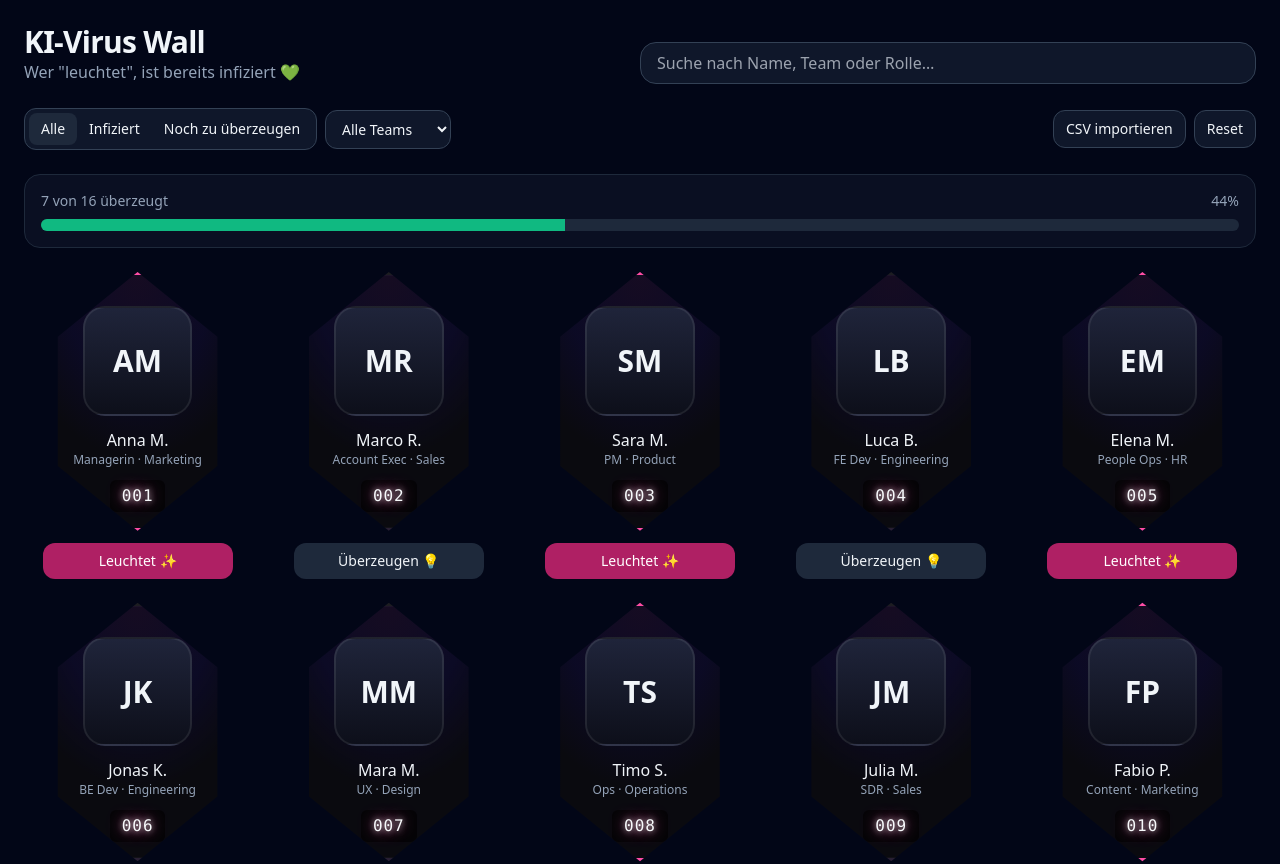
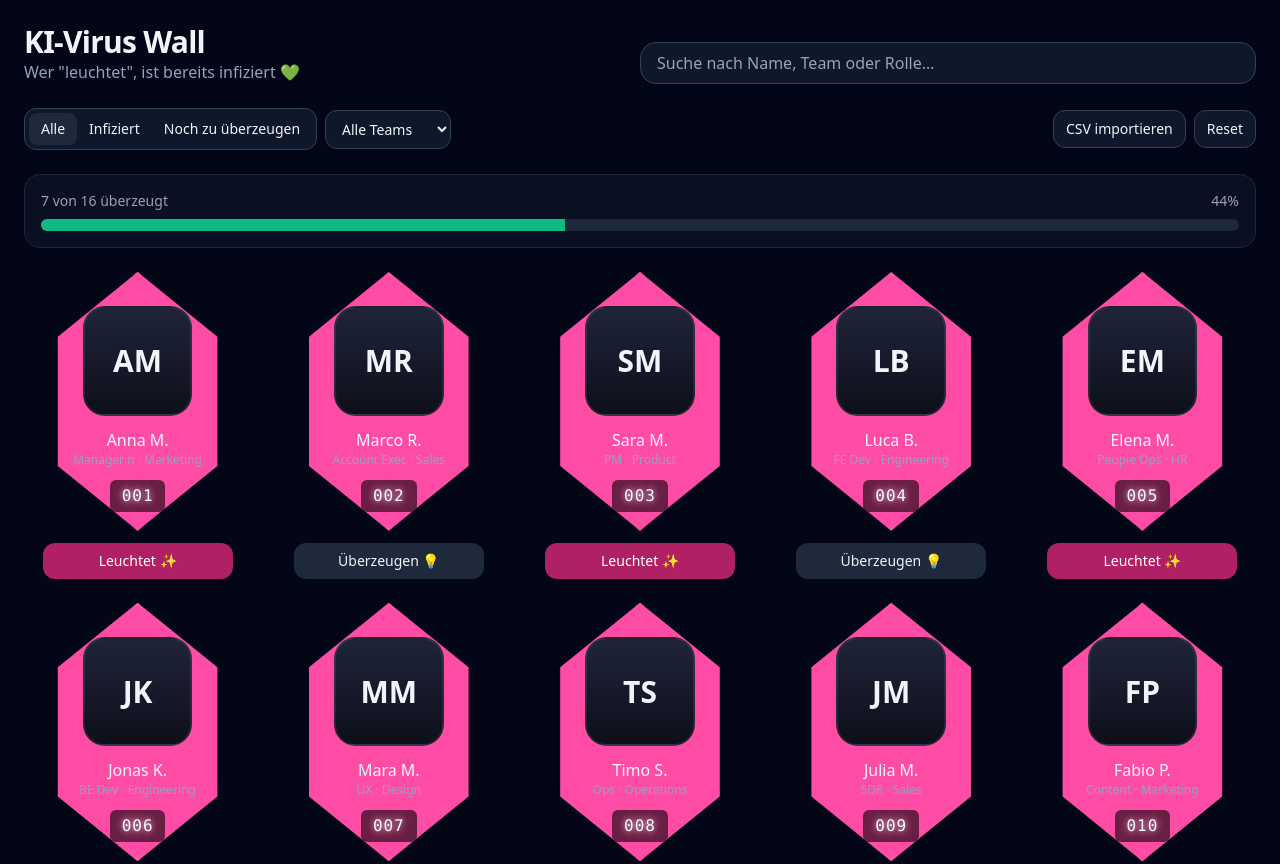
Before and after one commit to RolandTschurtschenthaler/ki-virus-wall, a React (Vite) app: page / in a window 1280 px wide. Shown: the top 864 px of the page. Built offline with nearby package versions, Linux system fonts and the light colour scheme.

Commit message:
Update index.css

```diff
--- a/src/index.css
+++ b/src/index.css
@@ -18,10 +18,7 @@
 /* Hex/Raute-Form via clip-path */
 .sg-hex {
   clip-path: polygon(50% 0%, 92% 25%, 92% 75%, 50% 100%, 8% 75%, 8% 25%);
-  background: radial-gradient(120% 120% at 50% 0%,
-              rgba(255,77,166,0.08) 0%,
-              rgba(166,77,255,0.06) 35%,
-              rgba(10,10,15,1) 60%);
+  background: var(--sg-neon); /* durchgehend pink */
 }
 
 /* Leuchtrahmen (aktiv) */
```
